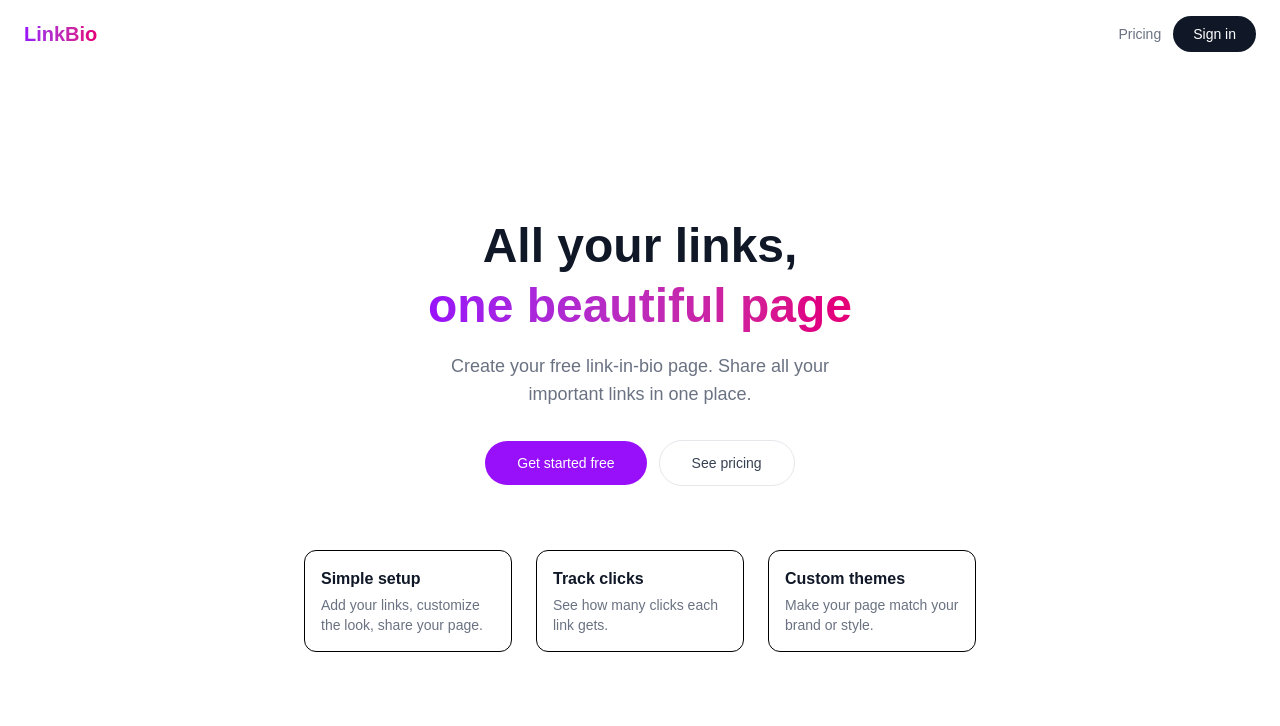
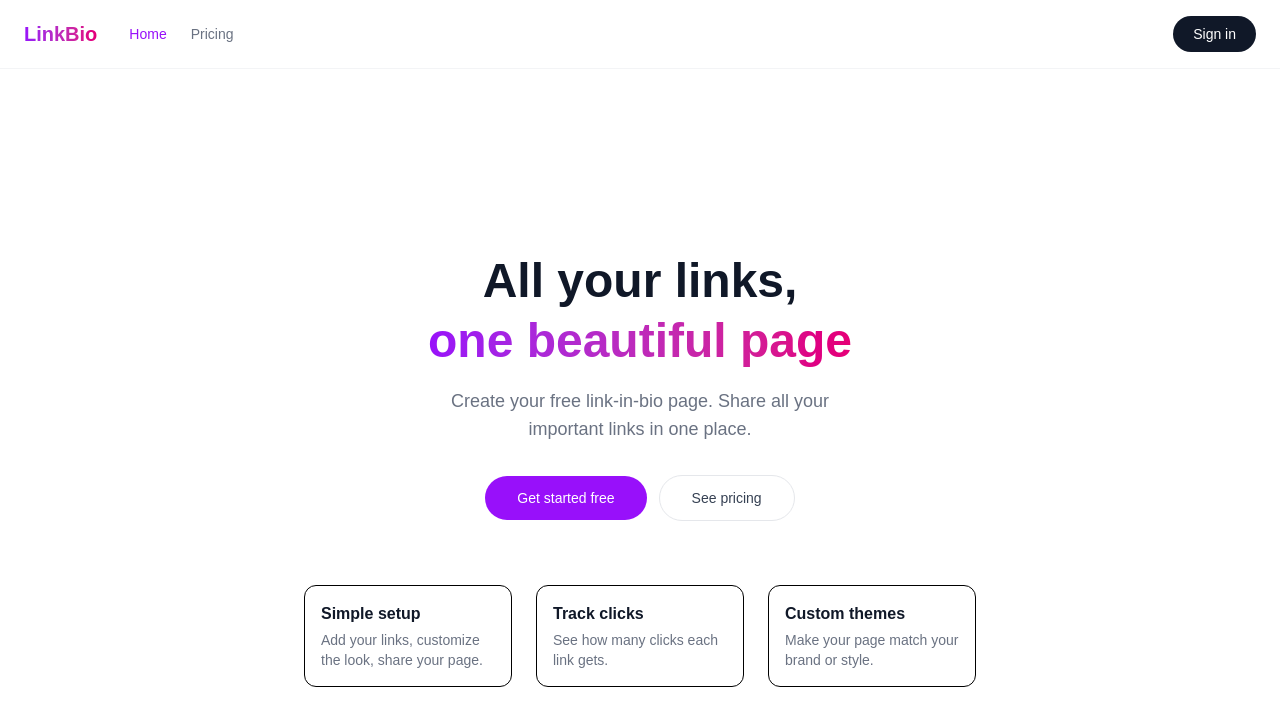
Before and after one commit to skinmalata/linkbio, a Next.js app: page / in a window 1280 px wide. Shown: the top 726 px of the page. Built offline with nearby package versions, Linux system fonts and the light colour scheme; no server answers.

Commit message:
Global nav bar, shop gated behind Pro

```diff
--- a/src/app/api/products/route.ts
+++ b/src/app/api/products/route.ts
@@ -1,6 +1,6 @@
 import { NextResponse } from "next/server";
 import { auth } from "@/lib/auth";
-import { putItem, queryItems, updateItem } from "@/lib/dynamodb";
+import { putItem, queryItems, updateItem, getItem } from "@/lib/dynamodb";
 import { v4 as uuidv4 } from "uuid";
 
 export async function GET() {
@@ -28,6 +28,9 @@
 export async function POST(req: Request) {
   const session = await auth();
   if (!session?.user?.id) return NextResponse.json({ error: "Unauthorized" }, { status: 401 });
+
+  const profile = await getItem(`USER#${session.user.id}`, "PROFILE") as any;
+  if (!profile?.isPro) return NextResponse.json({ error: "Pro subscription required" }, { status: 403 });
 
   const { title, description, imageUrl, price, currency } = await req.json();
   if (!title) return NextResponse.json({ error: "Title required" }, { status: 400 });
@@ -68,6 +71,9 @@
   const session = await auth();
   if (!session?.user?.id) return NextResponse.json({ error: "Unauthorized" }, { status: 401 });
 
+  const profile = await getItem(`USER#${session.user.id}`, "PROFILE") as any;
+  if (!profile?.isPro) return NextResponse.json({ error: "Pro subscription required" }, { status: 403 });
+
   const { productId, title, description, imageUrl, price, currency, isFeatured, position } = await req.json();
   if (!productId) return NextResponse.json({ error: "productId required" }, { status: 400 });
 
--- a/src/app/dashboard/shop/page.tsx
+++ b/src/app/dashboard/shop/page.tsx
@@ -1,7 +1,7 @@
 "use client";
 
 import { useState, useEffect, useCallback, useRef } from "react";
-import { Plus, Trash2, Star, Upload } from "lucide-react";
+import { Plus, Trash2, Star, Upload, Lock, Crown } from "lucide-react";
 import { currencies } from "@/lib/currencies";
 
 interface Product {
@@ -17,6 +17,7 @@
 
 export default function ShopPage() {
   const [products, setProducts] = useState<Product[]>([]);
+  const [profile, setProfile] = useState<any>(null);
   const [loading, setLoading] = useState(true);
   const [showForm, setShowForm] = useState(false);
   const [form, setForm] = useState({ title: "", description: "", imageUrl: "", price: "", currency: "USD" });
@@ -25,18 +26,19 @@
   const [error, setError] = useState("");
   const fileInputRef = useRef<HTMLInputElement>(null);
 
-  const fetchProducts = useCallback(async () => {
-    const res = await fetch("/api/products");
-    if (res.ok) {
-      const data = await res.json();
-      setProducts(data);
-    }
+  const fetchData = useCallback(async () => {
+    const [prodRes, profRes] = await Promise.all([
+      fetch("/api/products"),
+      fetch("/api/profile"),
+    ]);
+    if (prodRes.ok) setProducts(await prodRes.json());
+    if (profRes.ok) setProfile(await profRes.json());
     setLoading(false);
   }, []);
 
-  useEffect(() => {
-    fetchProducts();
-  }, [fetchProducts]);
+  useEffect(() => { fetchData(); }, [fetchData]);
+
+  const isPro = profile?.isPro;
 
   const handleUpload = async (file: File) => {
     setUploading(true);
@@ -64,7 +66,7 @@
     if (res.ok) {
       setForm({ title: "", description: "", imageUrl: "", price: "", currency: "USD" });
       setShowForm(false);
-      fetchProducts();
+      fetchData();
     } else {
       const data = await res.json();
       setError(data.error || "Failed to add product");
@@ -78,7 +80,7 @@
       headers: { "Content-Type": "application/json" },
       body: JSON.stringify({ productId: product.productId, isFeatured: !product.isFeatured }),
     });
-    if (res.ok) fetchProducts();
+    if (res.ok) fetchData();
     else {
       const data = await res.json();
       alert(data.error || "Failed to update");
@@ -87,7 +89,7 @@
 
   const deleteProduct = async (productId: string) => {
     await fetch(`/api/products/${productId}`, { method: "DELETE" });
-    fetchProducts();
+    fetchData();
   };
 
   const featuredCount = products.filter((p) => p.isFeatured).length;
@@ -100,6 +102,27 @@
     const cur = currencies.find((c) => c.code === product.currency);
     return product.price ? `${cur?.symbol || ""}${product.price}` : "";
   };
+
+  if (!isPro) {
+    return (
+      <div className="max-w-lg mx-auto mt-16 text-center">
+        <div className="bg-white p-10 rounded-2xl border shadow-sm">
+          <Lock className="w-10 h-10 text-gray-300 mx-auto mb-4" />
+          <h2 className="text-xl font-bold text-gray-900 mb-2">Pro feature</h2>
+          <p className="text-sm text-gray-500 mb-6">
+            The Shop feature is available on the Pro plan and above. Showcase up to 10 products with images, prices, and currencies.
+          </p>
+          <a
+            href="/dashboard/billing"
+            className="inline-flex items-center gap-2 px-6 py-3 bg-gradient-to-r from-purple-600 to-pink-600 text-white rounded-xl text-sm font-semibold hover:shadow-lg transition-all"
+          >
+            <Crown className="w-4 h-4" />
+            Upgrade to Pro
+          </a>
+        </div>
+      </div>
+    );
+  }
 
   return (
     <div>
@@ -168,7 +191,6 @@
               className="w-full px-3 py-2 border border-gray-200 rounded-lg text-sm focus:outline-none focus:ring-2 focus:ring-purple-400 resize-none"
             />
 
-            {/* Image upload */}
             <div className="space-y-2">
               {form.imageUrl && (
                 <div className="relative w-32 h-24 rounded-lg overflow-hidden border">
@@ -192,7 +214,6 @@
               <p className="text-xs text-gray-400">JPEG, PNG, WebP, or GIF. Max 5MB.</p>
             </div>
 
-            {/* Price + Currency */}
             <div className="grid grid-cols-2 gap-3">
               <div>
                 <label className="text-xs text-gray-500 mb-1 block">Price</label>
--- a/src/app/layout.tsx
+++ b/src/app/layout.tsx
@@ -2,6 +2,7 @@
 import { Geist, Geist_Mono } from "next/font/google";
 import "./globals.css";
 import Provider from "@/components/Provider";
+import MainHeader from "@/components/MainHeader";
 
 const geistSans = Geist({
   variable: "--font-geist-sans",
@@ -26,7 +27,10 @@
   return (
     <html lang="en" className={`${geistSans.variable} ${geistMono.variable} h-full antialiased`}>
       <body>
-        <Provider>{children}</Provider>
+        <Provider>
+          <MainHeader />
+          {children}
+        </Provider>
       </body>
     </html>
   );
--- a/src/app/page.tsx
+++ b/src/app/page.tsx
@@ -15,26 +15,6 @@
 
   return (
     <div className="min-h-screen flex flex-col">
-      <header className="px-6 py-4 flex items-center justify-between">
-        <span className="text-xl font-bold bg-gradient-to-r from-purple-600 to-pink-600 bg-clip-text text-transparent">
-          LinkBio
-        </span>
-        <div className="flex items-center gap-3">
-          <Link
-            href="/pricing"
-            className="text-sm text-gray-500 hover:text-gray-700 transition-colors"
-          >
-            Pricing
-          </Link>
-          <button
-            onClick={() => signIn("google")}
-            className="px-5 py-2 bg-gray-900 text-white text-sm rounded-full hover:bg-gray-800 transition-colors"
-          >
-            Sign in
-          </button>
-        </div>
-      </header>
-
       <main className="flex-1 flex flex-col items-center justify-center px-6 text-center">
         <h1 className="text-4xl sm:text-5xl font-bold text-gray-900 max-w-2xl leading-tight">
           All your links,<br />
--- a/src/components/DashboardNav.tsx
+++ b/src/components/DashboardNav.tsx
@@ -2,6 +2,7 @@
 
 import Link from "next/link";
 import { usePathname } from "next/navigation";
+import { useSession } from "next-auth/react";
 import {
   Link as LinkIcon,
   User,
@@ -10,21 +11,22 @@
   BarChart3,
   Globe,
   CreditCard,
-  Settings,
 } from "lucide-react";
 
 const navItems = [
   { href: "/dashboard", label: "Links", icon: LinkIcon },
   { href: "/dashboard/profile", label: "Profile", icon: User },
-  { href: "/dashboard/shop", label: "Shop", icon: Store },
+  { href: "/dashboard/shop", label: "Shop", icon: Store, pro: true },
   { href: "/dashboard/appearance", label: "Appearance", icon: Palette },
   { href: "/dashboard/analytics", label: "Analytics", icon: BarChart3 },
-  { href: "/dashboard/domains", label: "Domains", icon: Globe },
+  { href: "/dashboard/domains", label: "Domains", icon: Globe, pro: true },
   { href: "/dashboard/billing", label: "Billing", icon: CreditCard },
 ];
 
 export default function DashboardNav() {
   const pathname = usePathname();
+  const { data: session } = useSession();
+  const isPro = (session?.user as any)?.isPro;
 
   return (
     <nav className="w-56 shrink-0">
@@ -33,18 +35,22 @@
         {navItems.map((item) => {
           const Icon = item.icon;
           const active = pathname === item.href;
+          const locked = item.pro && !isPro;
           return (
             <Link
               key={item.href}
-              href={item.href}
+              href={locked ? "/dashboard/billing" : item.href}
               className={`flex items-center gap-3 px-3 py-2 rounded-lg text-sm font-medium transition-colors ${
                 active
                   ? "bg-purple-100 text-purple-700"
-                  : "text-gray-600 hover:bg-gray-100"
+                  : locked
+                    ? "text-gray-400 hover:text-gray-500"
+                    : "text-gray-600 hover:bg-gray-100"
               }`}
             >
               <Icon className="w-4 h-4" />
               {item.label}
+              {locked && <span className="ml-auto text-[10px] bg-gray-200 text-gray-500 px-1.5 py-0.5 rounded">PRO</span>}
             </Link>
           );
         })}
--- /dev/null
+++ b/src/components/MainHeader.tsx
@@ -0,0 +1,54 @@
+"use client";
+
+import Link from "next/link";
+import { useSession, signIn, signOut } from "next-auth/react";
+import { usePathname } from "next/navigation";
+
+export default function MainHeader() {
+  const { data: session } = useSession();
+  const pathname = usePathname();
+
+  if (pathname.startsWith("/dashboard") || pathname.startsWith("/api")) return null;
+  const isPublicProfile = pathname !== "/" && pathname !== "/pricing" && !pathname.startsWith("/_");
+  if (isPublicProfile) return null;
+
+  return (
+    <header className="px-6 py-4 flex items-center justify-between border-b border-gray-100 bg-white/80 backdrop-blur-sm sticky top-0 z-50">
+      <div className="flex items-center gap-8">
+        <Link href="/" className="text-xl font-bold bg-gradient-to-r from-purple-600 to-pink-600 bg-clip-text text-transparent">
+          LinkBio
+        </Link>
+        <nav className="hidden sm:flex items-center gap-6">
+          <Link href="/" className={`text-sm transition-colors ${pathname === "/" ? "text-purple-600 font-medium" : "text-gray-500 hover:text-gray-700"}`}>
+            Home
+          </Link>
+          <Link href="/pricing" className={`text-sm transition-colors ${pathname === "/pricing" ? "text-purple-600 font-medium" : "text-gray-500 hover:text-gray-700"}`}>
+            Pricing
+          </Link>
+        </nav>
+      </div>
+      <div className="flex items-center gap-3">
+        {session ? (
+          <>
+            <Link href="/dashboard" className="text-sm text-gray-500 hover:text-gray-700 transition-colors">
+              Dashboard
+            </Link>
+            <button
+              onClick={() => signOut()}
+              className="px-4 py-1.5 text-sm text-gray-500 border border-gray-200 rounded-full hover:bg-gray-50 transition-colors"
+            >
+              Sign out
+            </button>
+          </>
+        ) : (
+          <button
+            onClick={() => signIn("google")}
+            className="px-5 py-2 bg-gray-900 text-white text-sm rounded-full hover:bg-gray-800 transition-colors"
+          >
+            Sign in
+          </button>
+        )}
+      </div>
+    </header>
+  );
+}
```
